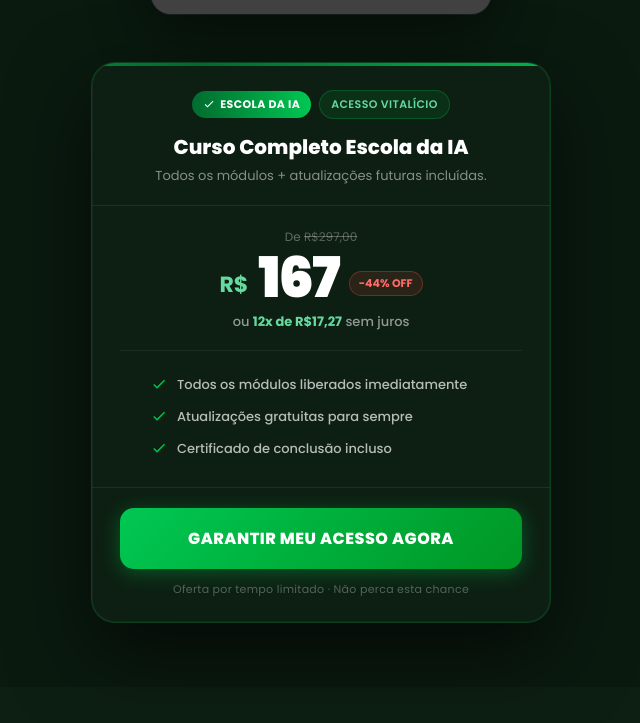
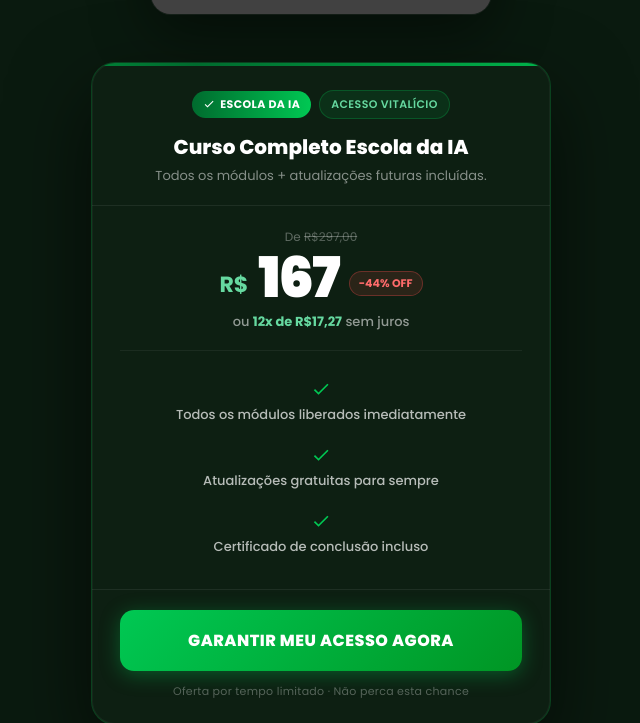
Before and after one commit to felipe-dazzi/escola-da-ia, a website: page index.html in a window 1280 px wide. Shown: the part 2077-2800 px from the top of the page, without its empty margins (319-959 px from the left). Drawn offline with nearby package versions, Linux system fonts and the light colour scheme; no server answers; grey boxes are pictures that could not be loaded.

Commit message:
Centraliza textos dos cards de oferta (checklist, footer)

```diff
--- a/index.html
+++ b/index.html
@@ -511,23 +511,32 @@
 
     .eia-check-list li {
       display: flex;
-      align-items: flex-start;
-      gap: 10px;
+      flex-direction: column;
+      align-items: center;
+      gap: 4px;
       font-size: 13px;
       font-weight: 500;
       color: rgba(255,255,255,0.7);
-      padding: 6px 0;
+      padding: 10px 0;
       max-width: 340px;
       width: 100%;
+      text-align: center;
     }
 
     .eia-check-list li svg {
       flex-shrink: 0;
-      margin-top: 1px;
+      margin: 0 auto 2px;
+      width: 20px;
+      height: 20px;
+    }
+
+    .eia-check-list li div {
+      text-align: center;
     }
 
     .eia-footer {
       padding: 20px 28px 24px;
+      text-align: center;
     }
 
     .eia-cta {
```
